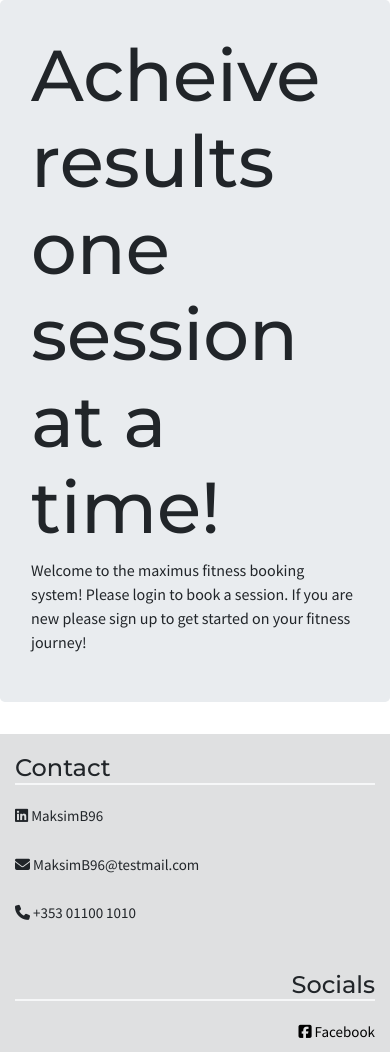
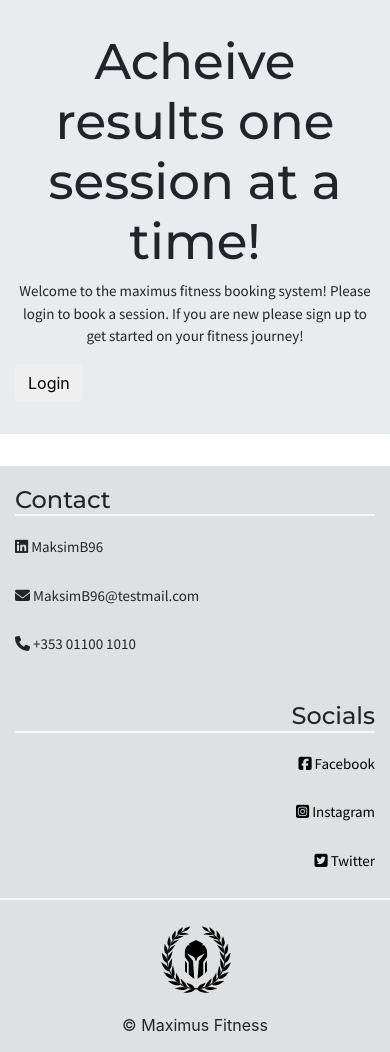
Before and after one commit to MaksimB96/maximusfitness-book_sys_pp4, a Django app: page / in a window 390 px wide. Shown: the part 76-1128 px from the top of the page. Run offline with Django 3.2, Linux system fonts and the light colour scheme; some libraries are stand-ins or nearby versions.

Commit message:
Add unpkg to create scroll animation Add adjustments to jumbotron

```diff
--- a/static/css/style.css
+++ b/static/css/style.css
@@ -110,4 +110,14 @@ footer img{
     .navbar-nav {
         align-items: center;
     }
+
+    .jumbotron h1{
+        text-align: center;
+        font-size: 50px;
+    }
+
+    .jumbotron .lead{
+        font-size: 15px;
+        text-align: center;
+    }
 }
--- a/templates/base.html
+++ b/templates/base.html
@@ -96,6 +96,9 @@
     <script src="https://stackpath.bootstrapcdn.com/bootstrap/4.1.3/js/bootstrap.min.js"
         integrity="sha384-ChfqqxuZUCnJSK3+MXmPNIyE6ZbWh2IMqE241rYiqJxyMiZ6OW/JmZQ5stwEULTy"
         crossorigin="anonymous"></script>
+
+    <!-- UNPKG script for scroll animations -->
+    <script src="https://unpkg.com/scrollreveal"></script>
 </body>
 
 </html>
--- a/templates/index.html
+++ b/templates/index.html
@@ -2,10 +2,12 @@
 
 {% block content %}
 <section>
-    <div class="jumbotron">
+    <div class="jumbotron jumbotron-fluid">
         <div class="container">
-            <h1 class="display-3 font-head">Acheive results one session at a time!</h1>
-            <p class="font-body">Welcome to the maximus fitness booking system! Please login to book a session. If you are new please sign up to get started on your fitness journey! </p>
+            <h1 class="display-2 font-head">Acheive results one session at a time!</h1>
+            <p class="lead font-body">Welcome to the maximus fitness booking system! Please login to book a session. If
+                you are new please sign up to get started on your fitness journey! </p>
+            <button class="btn bt-outline-danger">Login</button>
         </div>
     </div>
 </section>
```
Also changed, not shown: static/img/footer-logo-blk.png (deleted), static/img/m-logo-footer.png (deleted), static/img/mflogo.png (deleted), static/img/svg-logo.svg (deleted).
